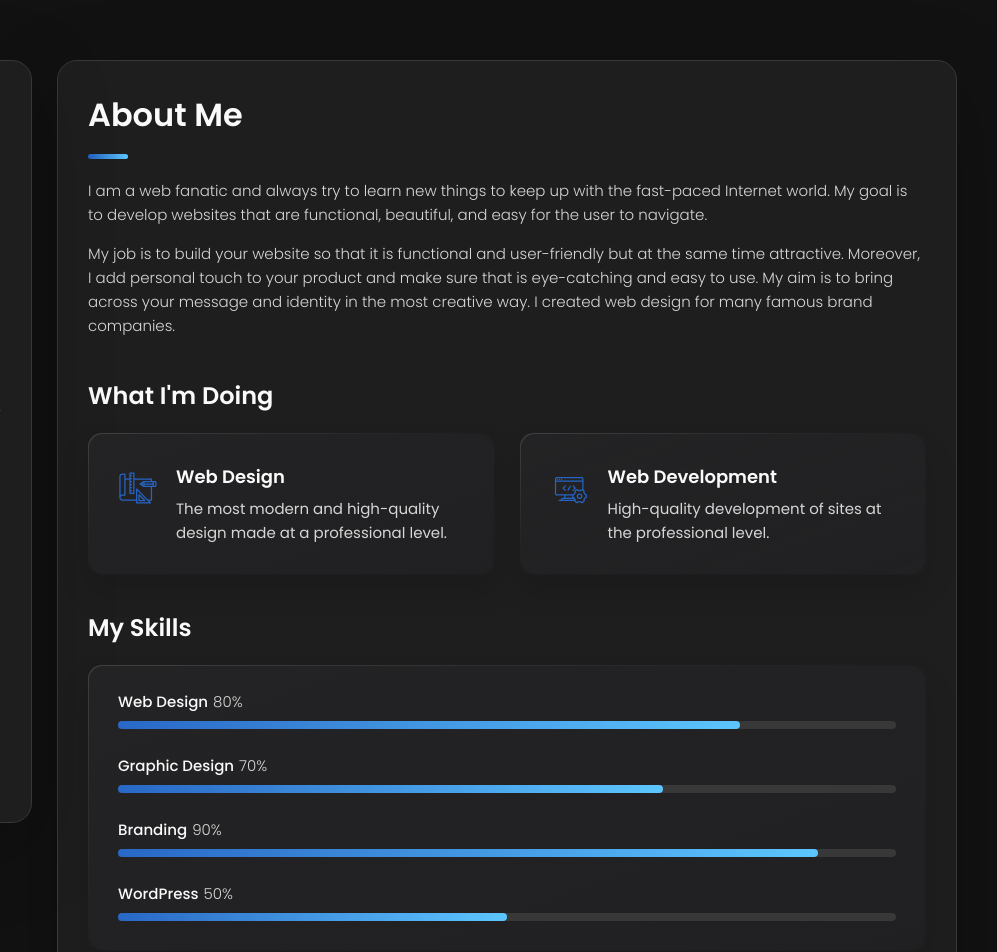
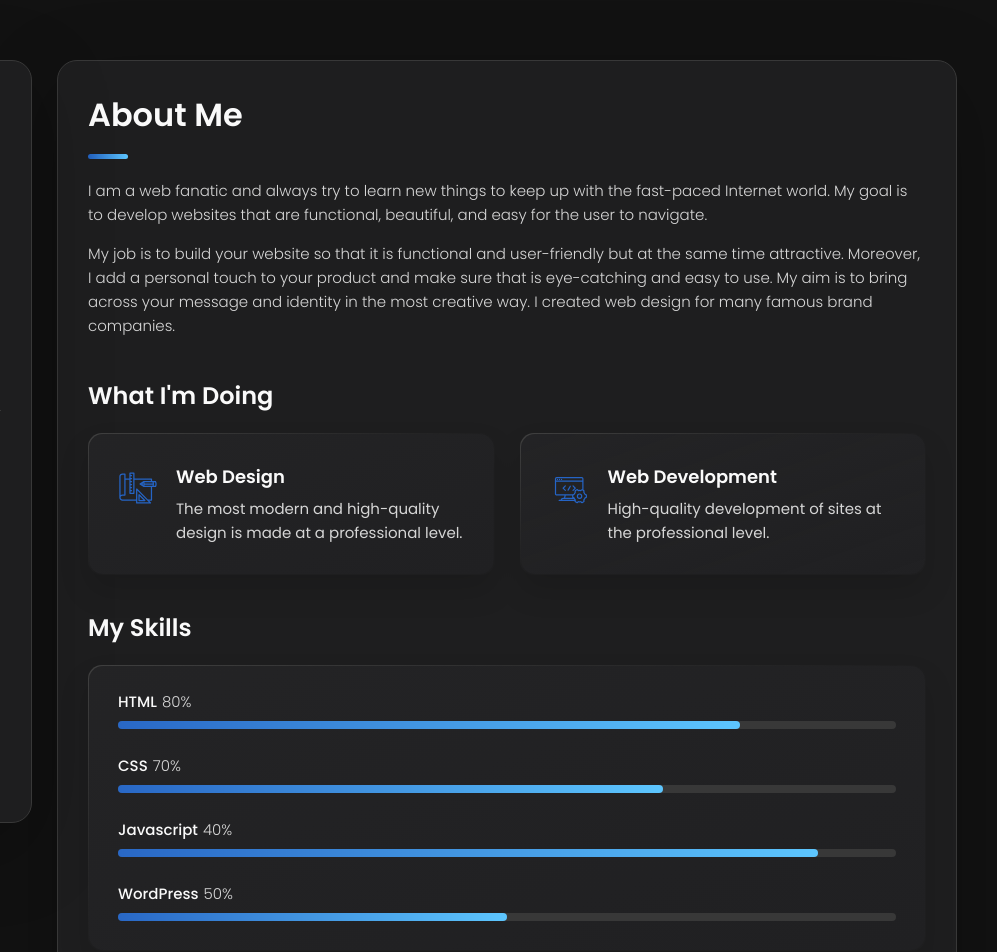
Before and after one commit to sarfarazstark/sarfarazstark.github.io, a plain HTML site: page index.html in a window 1280 px wide. Shown: the top 952 px of the page, 283-1280 px from the left. Drawn offline with nearby package versions, Linux system fonts and the light colour scheme.

Commit message:
Update index.html

```diff
--- a/index.html
+++ b/index.html
@@ -192,7 +192,7 @@
           <p>
             My job is to build your website so that it is functional and user-friendly but at the same time attractive.
             Moreover, I
-            add personal touch to your product and make sure that is eye-catching and easy to use. My aim is to bring
+            add a personal touch to your product and make sure that is eye-catching and easy to use. My aim is to bring
             across your
             message and identity in the most creative way. I created web design for many famous brand companies.
           </p>
@@ -220,7 +220,7 @@
                 <h4 class="h4 service-item-title">Web design</h4>
 
                 <p class="service-item-text">
-                  The most modern and high-quality design made at a professional level.
+                  The most modern and high-quality design is made at a professional level.
                 </p>
               </div>
 
@@ -288,7 +288,7 @@
             <li class="skills-item">
 
               <div class="title-wrapper">
-                <h5 class="h5">Web design</h5>
+                <h5 class="h5">HTML</h5>
                 <data value="80">80%</data>
               </div>
 
@@ -301,7 +301,7 @@
             <li class="skills-item">
 
               <div class="title-wrapper">
-                <h5 class="h5">Graphic design</h5>
+                <h5 class="h5">CSS</h5>
                 <data value="70">70%</data>
               </div>
 
@@ -314,8 +314,8 @@
             <li class="skills-item">
 
               <div class="title-wrapper">
-                <h5 class="h5">Branding</h5>
-                <data value="90">90%</data>
+                <h5 class="h5">Javascript</h5>
+                <data value="40">40%</data>
               </div>
 
               <div class="skill-progress-bg">
```
